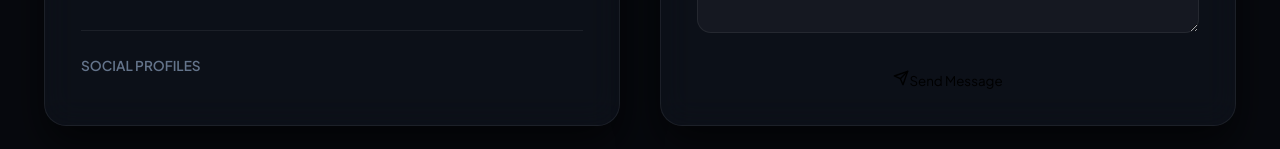
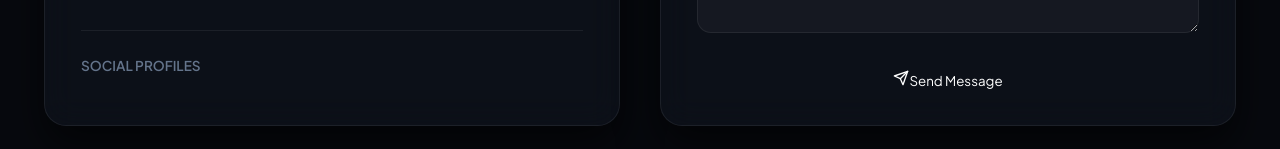
Before and after one commit to pranjalgupta0280/Portfolio-v2, a React (Vite) app in the folder frontend/: page /contact in a window 1280 px wide. Shown: the part 803-952 px from the top of the page. Built offline with nearby package versions, Linux system fonts and the light colour scheme; no server answers.

Commit message:
update 2

```diff
--- a/frontend/src/components/Contact.jsx
+++ b/frontend/src/components/Contact.jsx
@@ -268,7 +268,7 @@ export default function Contact() {
                 type="submit"
                 disabled={status.loading}
                 className="btn-primary"
-                style={{ justifyContent: 'center', marginTop: '10px' }}
+                style={{ justifyContent: 'center', marginTop: '10px', color: '#fff' }}
               >
                 <Send size={16} />
                 <span>{status.loading ? 'Sending Message...' : 'Send Message'}</span>
```
